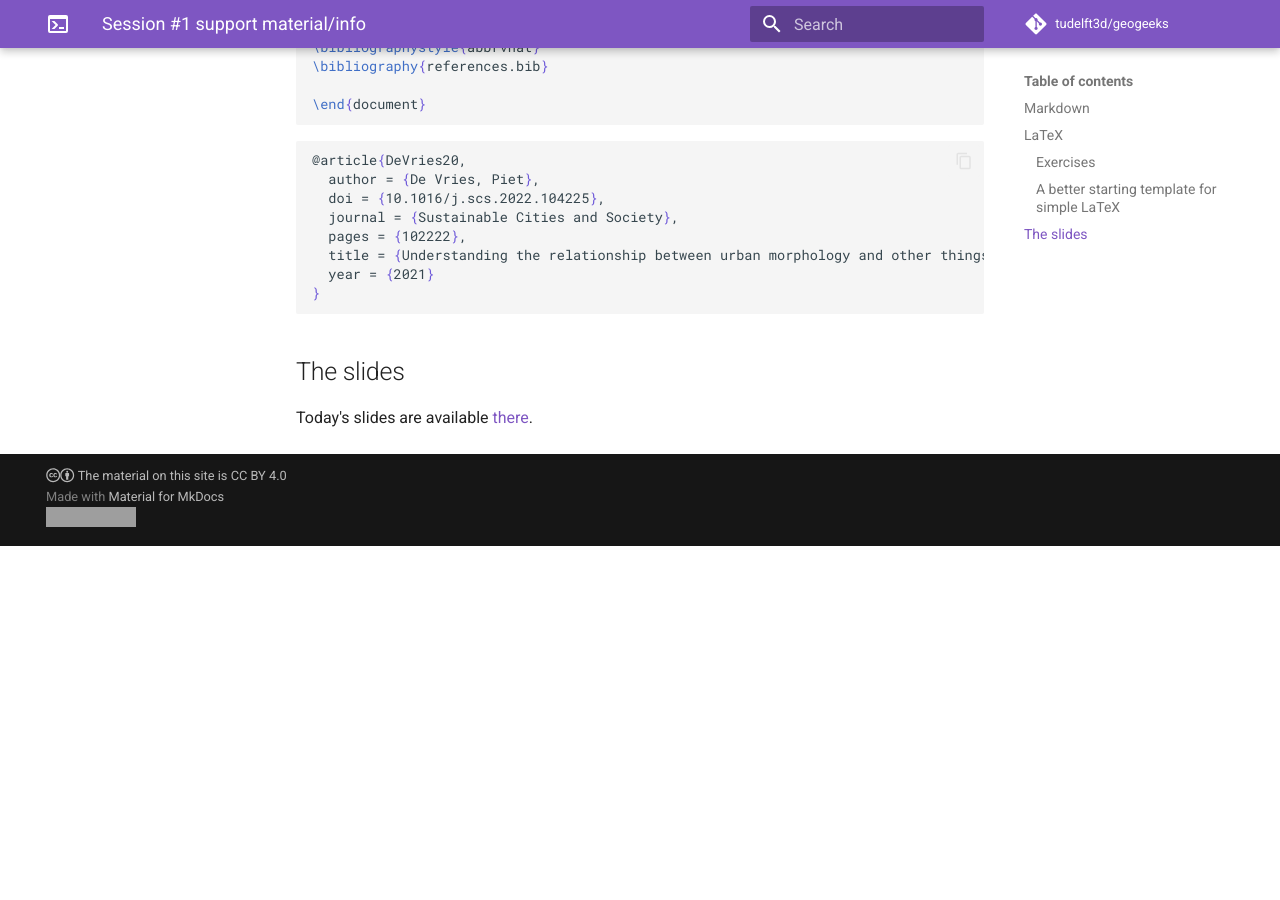
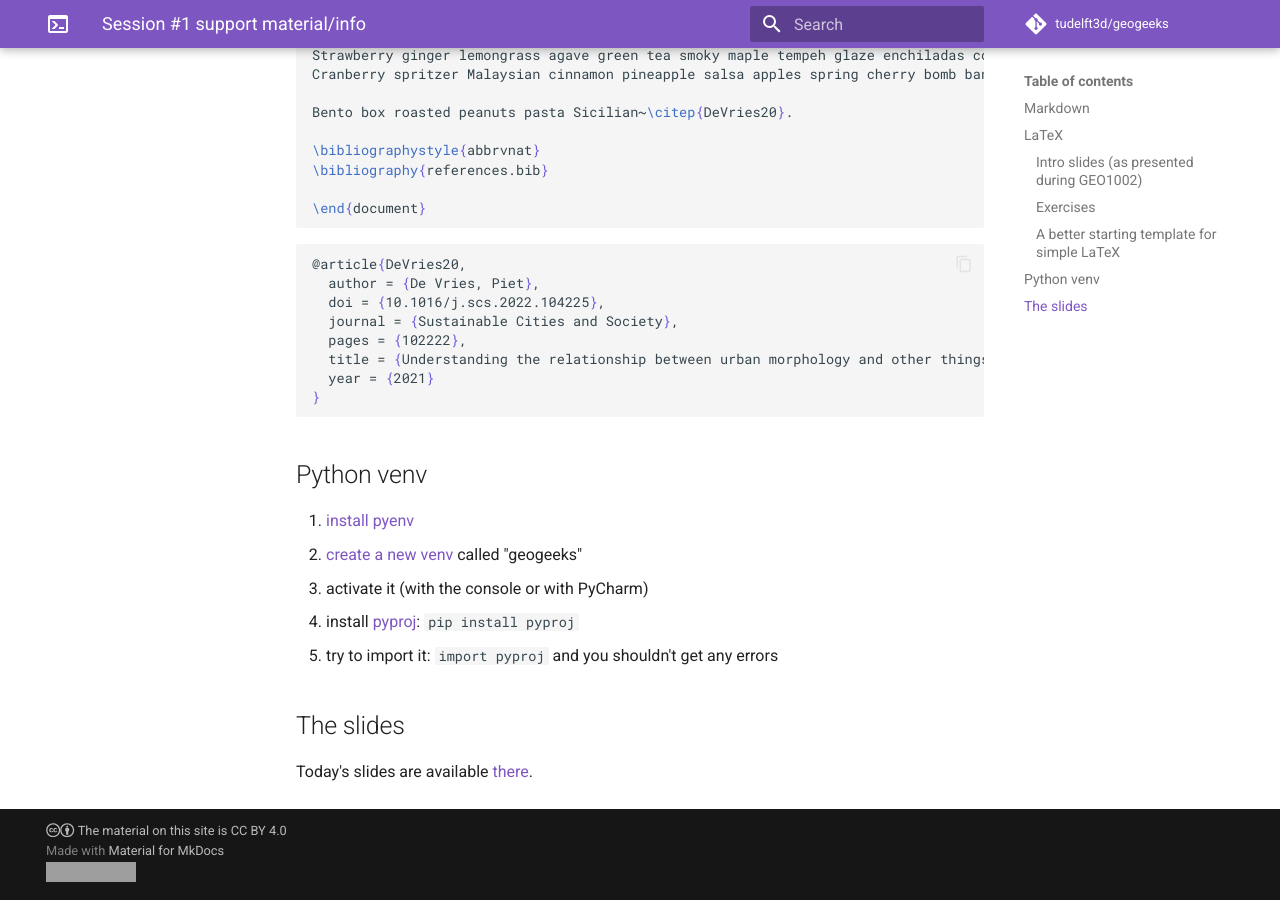
Before and after one commit to tudelft3d/geogeeks, an MkDocs documentation site: the page built from docs/1314Nov/session1/index.md, in a window 1280 px wide and 900 px high, scrolled down 1276 px. Built offline with MkDocs 1.6.1 and Material for MkDocs 9.7.7, drawn with Linux system fonts in a browser that asks for light colours; comment, search, counter and statistics services are not loaded; before the commit the page ends 1822 px from its top, so only the background shows below that; some of the changed text lies outside the part shown; grey boxes are pictures that could not be loaded.

Commit message:
Add latex slides from tudelft3d

````diff
--- a/docs/1314Nov/session1/index.md
+++ b/docs/1314Nov/session1/index.md
@@ -9,6 +9,10 @@
 
 
 ## LaTeX
+
+### Intro slides (as presented during GEO1002)
+
+[Intro slides to LaTeX](../../writing/files/intro_latex_tudelft3d.pdf) by [tudelft3d](https://3d.bk.tudelft.nl)
 
 ### Exercises
 
@@ -67,6 +71,14 @@
 ```
 
 
+## Python venv
+
+1. [install pyenv](../../python/install.md)
+1. [create a new venv](../../python/venv.md) called "geogeeks"
+1. activate it (with the console or with PyCharm)
+1. install [pyproj](https://pyproj4.github.io/pyproj/): `pip install pyproj`
+1. try to import it: `import pyproj` and you shouldn't get any errors
+
 ## The slides
 
-Today's slides are available [there](https//hugo.com).
+Today's slides are available [there](files/slides.pdf).
````
Also changed, not shown: 1 other file.
